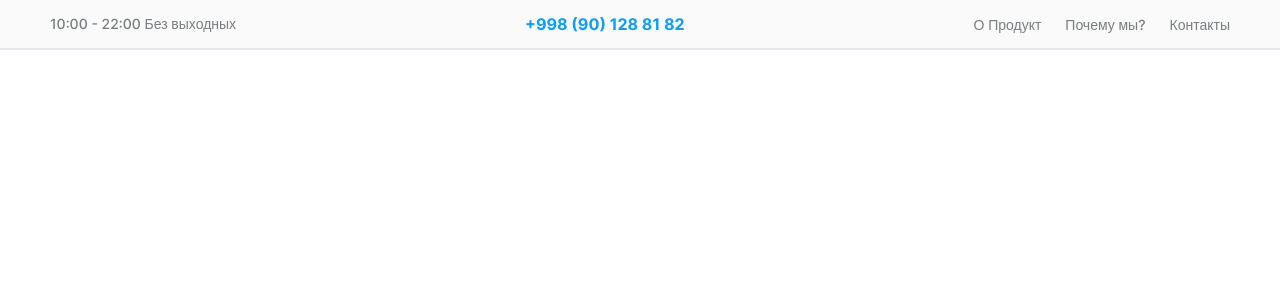
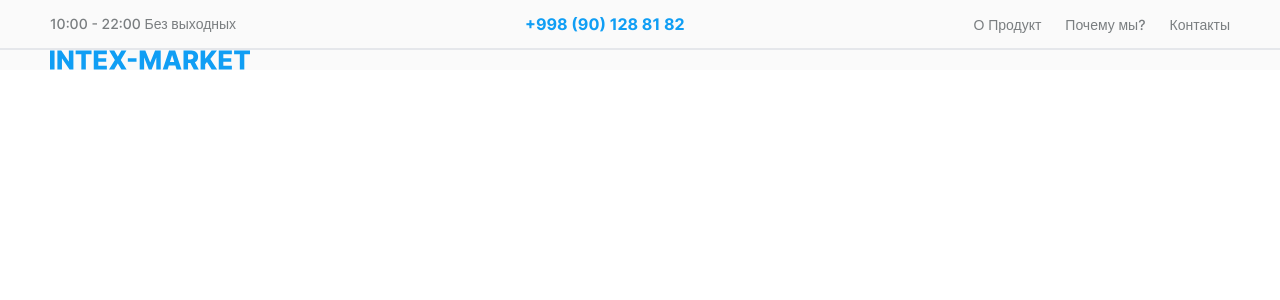
Before and after one commit to Xoliqulov-Nodirbek/new-intex, a Next.js app: page / in a window 1280 px wide. Shown: the top 300 px of the page. Built offline with nearby package versions, Linux system fonts and the light colour scheme.

Commit message:
Add header and styles svg

```diff
--- a/components/Header/Header.js
+++ b/components/Header/Header.js
@@ -1,7 +1,8 @@
 import Link from 'next/link';
 import React from 'react';
-import Image from 'next/dist/client/image';
+import Image from 'next/image';
 import { useState } from 'react';
+import SiteLogo from '../../public/Assets/Images/SiteLogo/SiteLogo';
 
 function Header() {
 	const [lang, setLang] = useState('Ru');
@@ -25,12 +26,16 @@
 								</Link>
 							</div>
 							<div className='hover:scale-105 duration-150'>
-								<Link className='text-sm font-medium text-gray-text ml-6' href={'/'}>
+								<Link
+									className='text-sm font-medium text-gray-text ml-6'
+									href={'/'}>
 									Почему мы?
 								</Link>
 							</div>
 							<div className='hover:scale-105 duration-150'>
-								<Link className='text-sm font-medium text-gray-text ml-6 ' href={'/'}>
+								<Link
+									className='text-sm font-medium text-gray-text ml-6 '
+									href={'/'}>
 									Контакты
 								</Link>
 							</div>
@@ -41,7 +46,12 @@
 			<div className='w-container mx-auto px-5'>
 				<div>
 					<div>
-						{/* {/* bOSHLASH  */}
+						<Link href={'/'}>
+							<SiteLogo/>
+						</Link>
+						<div>
+							{/* <Link></Link> */}
+						</div>
 					</div>
 				</div>
 			</div>
--- /dev/null
+++ b/public/Assets/Images/SiteLogo/SiteLogo.js
@@ -0,0 +1,60 @@
+
+function SiteLogo() {
+	return (
+		<svg
+			width='200'
+			height='20'
+			viewBox='0 0 200 20'
+			fill='none'
+			xmlns='http://www.w3.org/2000/svg'>
+			<path d='M4.54425 0.5V19.5H0V0.5H4.54425Z' fill='#109EF4' />
+			<path
+				d='M23.3983 0.5V19.5H19.5426L12.0606 8.53418H11.9413V19.5H7.39704V0.5H11.3078L18.7072 11.4473H18.8632V0.5H23.3983Z'
+				fill='#109EF4'
+			/>
+			<path
+				d='M25.6406 4.22949V0.5H41.5317V4.22949H35.8308V19.5H31.3508V4.22949H25.6406Z'
+				fill='#109EF4'
+			/>
+			<path
+				d='M43.7511 19.5V0.5H56.8606V4.22949H48.2953V8.12598H56.1904V11.8647H48.2953V15.7705H56.8606V19.5H43.7511Z'
+				fill='#109EF4'
+			/>
+			<path
+				d='M64.3058 0.5L67.7392 6.50244H67.8861L71.3563 0.5H76.4422L70.7687 10L76.6258 19.5H71.4114L67.8861 13.4326H67.7392L64.214 19.5H59.0363L64.8658 10L59.1832 0.5H64.3058Z'
+				fill='#109EF4'
+			/>
+			<path
+				d='M86.529 8.25586V11.7441H77.8261V8.25586H86.529Z'
+				fill='#109EF4'
+			/>
+			<path
+				d='M89.6985 0.5H95.3261L100.1 12.2637H100.32L105.094 0.5H110.721V19.5H106.297V7.8291H106.14L101.624 19.3794H98.7962L94.2795 7.76416H94.1234V19.5H89.6985V0.5Z'
+				fill='#109EF4'
+			/>
+			<path
+				d='M117.623 19.5H112.739L119.082 0.5H125.132L131.476 19.5H126.592L122.176 5.28711H122.029L117.623 19.5ZM116.971 12.0225H127.179V15.5107H116.971V12.0225Z'
+				fill='#109EF4'
+			/>
+			<path
+				d='M133.5 19.5V0.5H141.267C142.674 0.5 143.889 0.756673 144.911 1.27002C145.939 1.77718 146.732 2.507 147.289 3.45947C147.846 4.40576 148.124 5.52832 148.124 6.82715C148.124 8.14453 147.84 9.264 147.271 10.1855C146.701 11.1009 145.894 11.7998 144.847 12.2822C143.8 12.7585 142.561 12.9966 141.129 12.9966H136.217V9.37842H140.284C140.97 9.37842 141.542 9.28874 142.001 9.10938C142.466 8.92383 142.818 8.64551 143.057 8.27441C143.295 7.89714 143.415 7.41471 143.415 6.82715C143.415 6.23958 143.295 5.75407 143.057 5.37061C142.818 4.98096 142.466 4.69027 142.001 4.49854C141.536 4.30062 140.964 4.20166 140.284 4.20166H138.044V19.5H133.5ZM144.085 10.8164L148.767 19.5H143.81L139.219 10.8164H144.085Z'
+				fill='#109EF4'
+			/>
+			<path
+				d='M150.617 19.5V0.5H155.161V8.53418H155.409L161.624 0.5H166.976L160.311 8.97949L167.095 19.5H161.661L156.979 12.0317L155.161 14.3511V19.5H150.617Z'
+				fill='#109EF4'
+			/>
+			<path
+				d='M168.769 19.5V0.5H181.878V4.22949H173.313V8.12598H181.208V11.8647H173.313V15.7705H181.878V19.5H168.769Z'
+				fill='#109EF4'
+			/>
+			<path
+				d='M184.109 4.22949V0.5H200V4.22949H194.299V19.5H189.819V4.22949H184.109Z'
+				fill='#109EF4'
+			/>
+		</svg>
+	);
+}
+
+
+export default SiteLogo;
--- a/styles/globals.css
+++ b/styles/globals.css
@@ -42,3 +42,8 @@
   list-style: none;
   text-decoration: none;
 }
+
+img{
+  width: auto;
+  height: auto;
+}
```
Also changed, not shown: public/Assets/Images/site-logo.svg (deleted).
